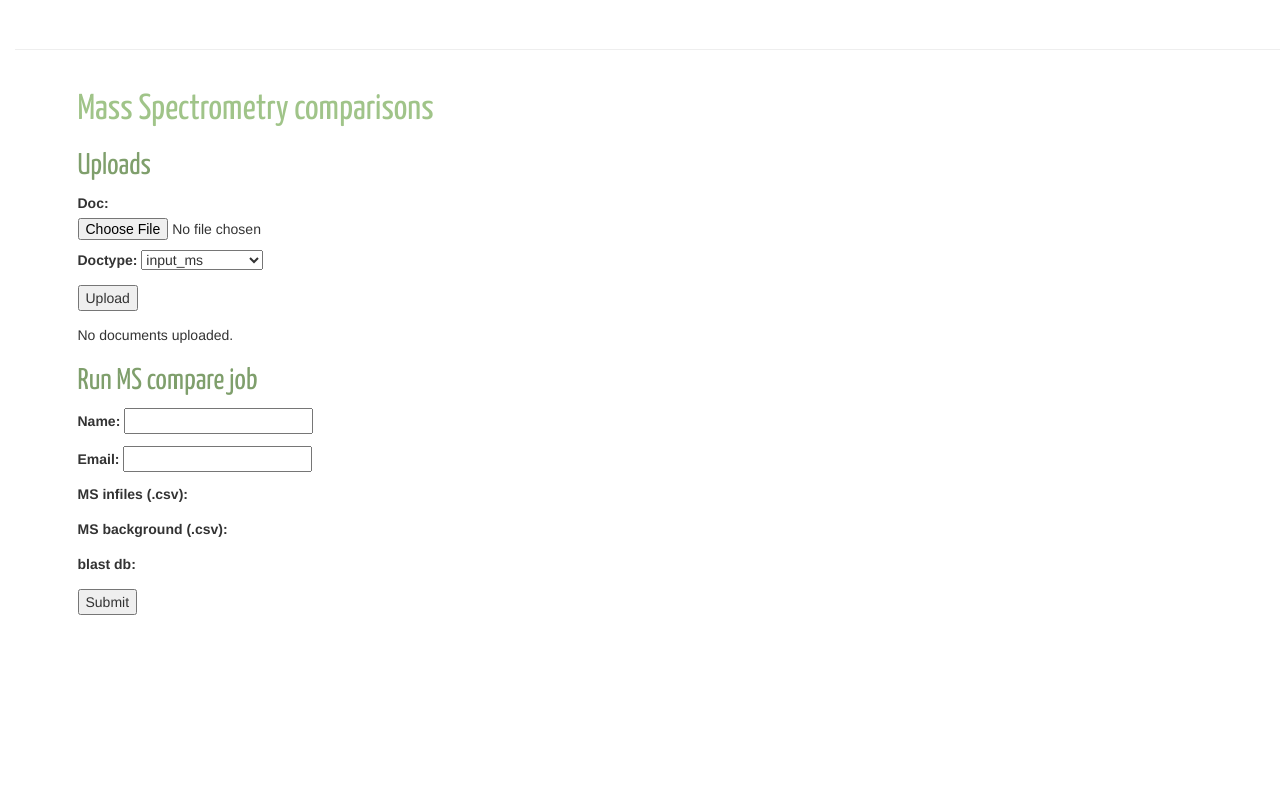
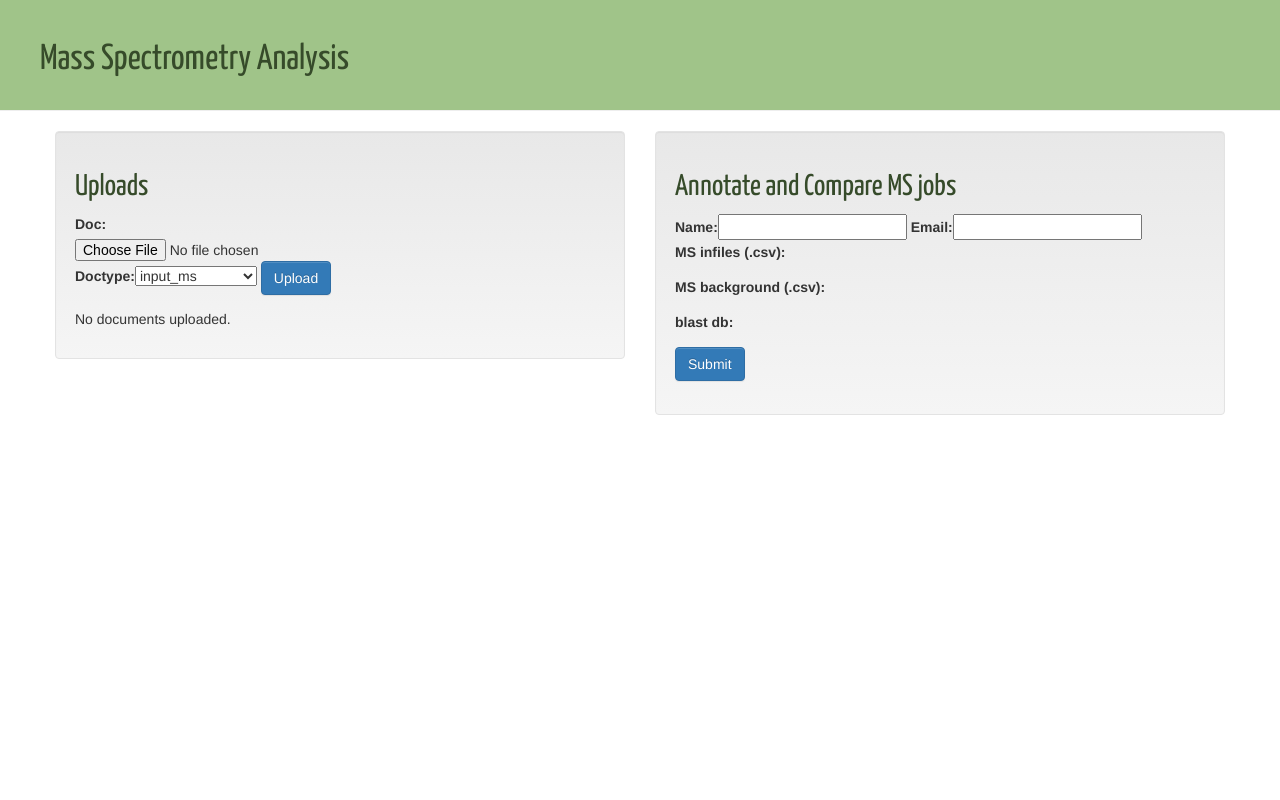
Before and after one commit to khourhin/MassSpec_parser, a Django app: page / in a window 1280 px wide. Run offline with Django 3.2, Linux system fonts and the light colour scheme; data that the repository does not hold is empty; some libraries are stand-ins or nearby versions.

Commit message:
Mainly esthetic improvements

```diff
--- a/MassSpec_web/MassSpec_web/settings.py
+++ b/MassSpec_web/MassSpec_web/settings.py
@@ -38,6 +38,7 @@
     'django.contrib.sessions',
     'django.contrib.messages',
     'django.contrib.staticfiles',
+    'django_forms_bootstrap',
 ]
 
 MIDDLEWARE_CLASSES = [
--- a/MassSpec_web/compare_compositions/static/main.css
+++ b/MassSpec_web/compare_compositions/static/main.css
@@ -1,11 +1,23 @@
+a {
+  color: #364b2a;
+}
 h1 {
-  color: #a0c489;
+  color: #364b2a;
   font-family: 'Yanone Kaffeesatz', sans-serif;
 }
 h2 {
-  color: #7f9f6c;
+  color:#364b2a;
   font-family: 'Yanone Kaffeesatz', sans-serif;
 }
-body {
-  padding-left: 15px;
+.page-header {
+  background-color: #a0c489;
+  margin-top: 0;
+  padding: 20px 20px 20px 40px;
 }
+.content {
+    margin-left: 40px;
+    margin-right: 40px
+}
+/*.well {
+  background: rgba(44, 105, 4, 0.34);
+}*/
--- a/MassSpec_web/compare_compositions/templates/base.html
+++ b/MassSpec_web/compare_compositions/templates/base.html
@@ -15,16 +15,12 @@
 
 <body>
     <div class="page-header">
-
+      <h1><a href="/">Mass Spectrometry Analysis</a></h1>
     </div>
-    <div class="content container">
-        <div class="row">
-            <div class="col-md-8">
+        <div class="content fluid-row">
             {% block content %}
             {% endblock %}
-            </div>
         </div>
-    </div>
 </body>
 
 </html>
--- a/MassSpec_web/compare_compositions/templates/compare_ms.html
+++ b/MassSpec_web/compare_compositions/templates/compare_ms.html
@@ -1,25 +1,24 @@
 {% extends 'base.html' %}
+{% load bootstrap_tags %}
 
 {% block content %}
-
-<h1>Mass Spectrometry comparisons</h1>
-
-<div class="">
+<div class="col-md-6">
+  <div class="well">
     <h2>Uploads</h2>
     <form class="" action="{% url "compare_ms" %}" method="post" enctype="multipart/form-data">
       {% csrf_token %}
-    {{upload_form.as_p}}
-    <input type="submit" name="upload" value="Upload">
+      {{upload_form|as_bootstrap}}
+      <input type="submit" class='btn btn-primary' name="upload" value="Upload">
     </form>
-</div>
   {% if docs %}
+
 <div>
 <p>
   Already uploaded files:
 </p>
-<ul>
+<ul class="list-group">
   {% for doc in docs %}
-  <li>{{ doc.doc.name}}</li>
+  <li class="list-group-item">{{ doc.doc.name}}</li>
   {% endfor %}
 </ul>
 </div>
@@ -30,15 +29,19 @@
 </p>
 </div>
 {% endif %}
+  </div>
+</div>
 
 
-<div class="">
-  <h2>Run MS compare job</h2>
+<div class="col-md-6">
+  <div class="well">
+    <h2>Annotate and Compare MS jobs</h2>
     <form class="" action="{% url "compare_ms" %}" method="post">
       {% csrf_token %}
-    {{runjob_form.as_p}}
-    <input type="submit" name="runjob" value="Submit">
+      {{runjob_form|as_bootstrap}}
+      <input type="submit" class='btn btn-primary' name="runjob" value="Submit">
     </form>
+  </div>
 </div>
 
 {% endblock %}
--- a/MassSpec_web/compare_compositions/urls.py
+++ b/MassSpec_web/compare_compositions/urls.py
@@ -5,5 +5,5 @@
 urlpatterns = [
     url(r'^$', views.compare_ms, name='compare_ms'),
     url(r'^register$', views.create_user, name='create_user'),
-    url(r'^done/$', views.done, name='done'),
+    url(r'^done$', views.done, name='done'),
 ]
--- a/MassSpec_web/compare_compositions/views.py
+++ b/MassSpec_web/compare_compositions/views.py
@@ -57,7 +57,7 @@
                                 1,
                                 '')
 
-                return HttpResponseRedirect('/')
+                return HttpResponseRedirect('/done')
 
     else:
         upload_form = UploadForm()
```
Also changed, not shown: MassSpec_web/compare_compositions/templates/done.html (+3 -4 lines). Lines whose indentation alone changed are shown as unchanged.
